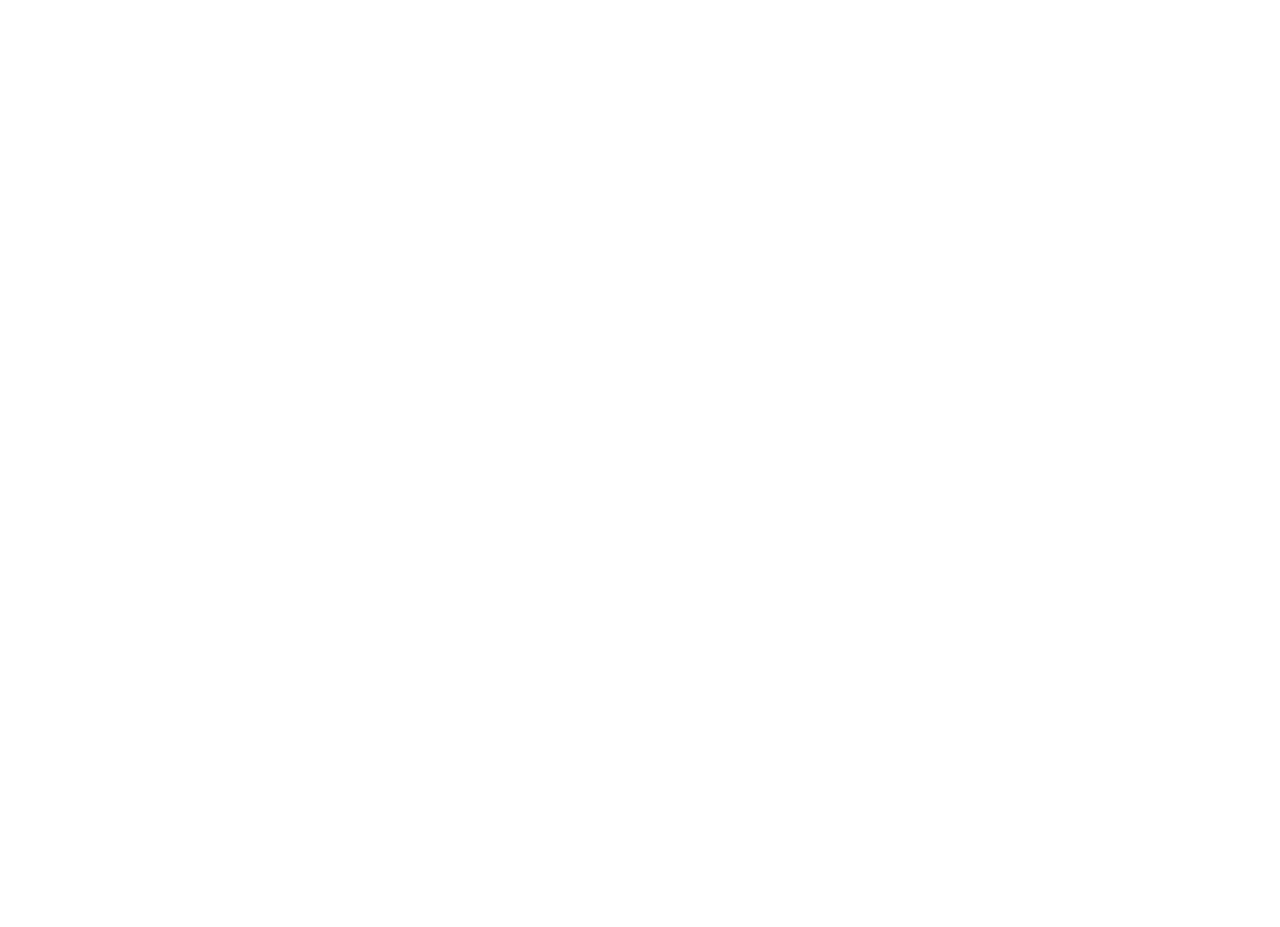
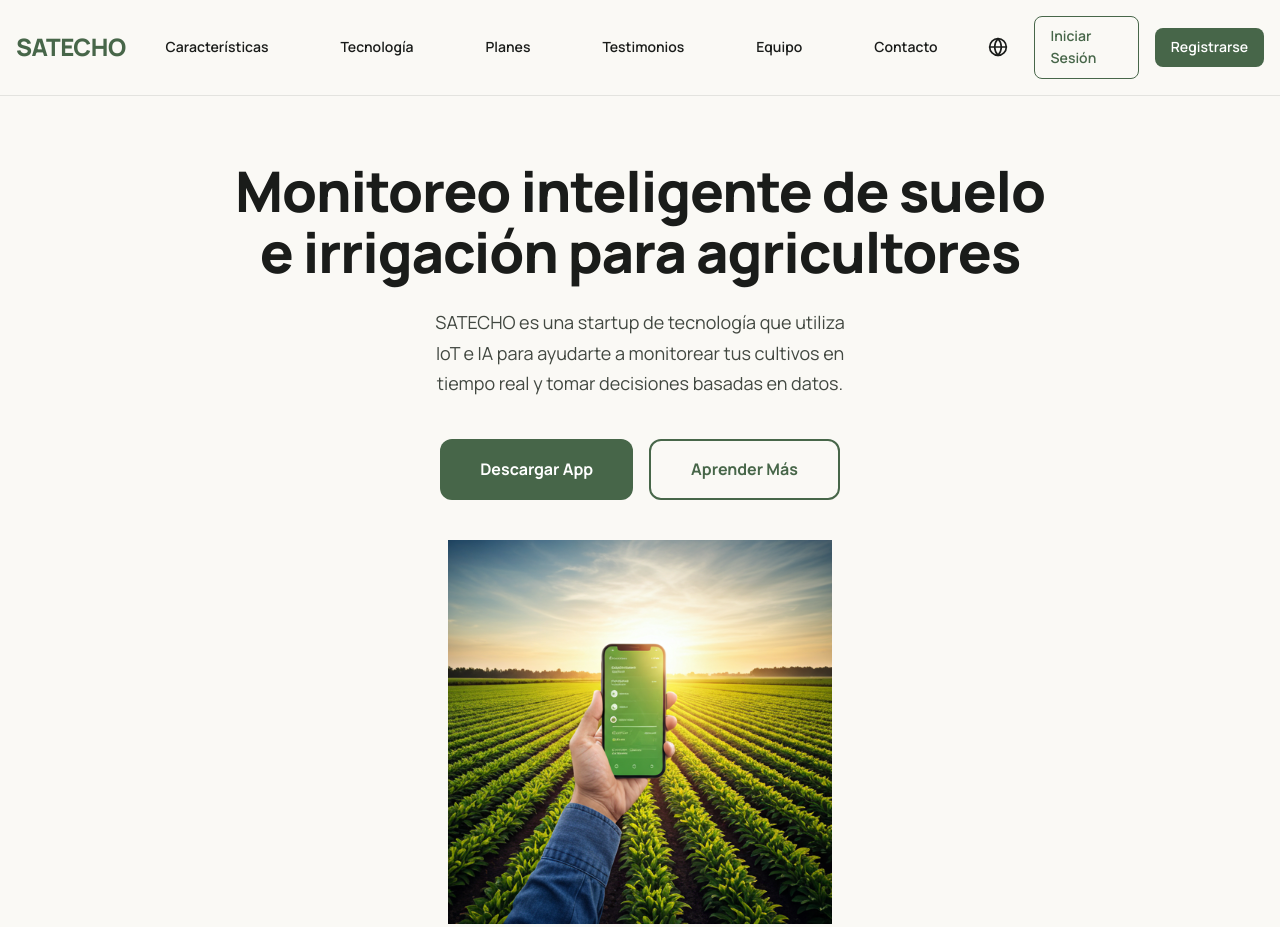
Before and after one commit to S-A-T-E-C-H-O/Landing_Page-SATECHO, a plain HTML site: page public/index.html in a window 1280 px wide. Before the commit the page ends 800 px from the top, so only its background shows below. Drawn offline with Linux system fonts and the light colour scheme.

Commit message:
feat(header): add the navigation and header section about the Agrosafe Landing Page

```diff
--- a/public/index.html
+++ b/public/index.html
@@ -1,38 +1,111 @@
 <!DOCTYPE html>
-<html lang="en">
+<html lang="es">
+
 <head>
-    <!--Global Metadata-->
+    <!-- Main Global Tags -->
     <meta charset="utf-8" />
     <meta name="viewport" content="width=device-width, initial-scale=1.0" />
     <meta http-equiv="X-UA-Compatible" content="ie=edge" />
     <link rel="icon" type="image/svg+xml" href="/favicon.svg" />
     <meta name="robots" content="all" />
 
-    <!--Font Preloads-->
-    <link rel="preload" as="font" href="/public/src/fonts/Manrope-Regular.woff2" type="font/woff2" crossorigin />
-    <link rel="preload" as="font" href="/public/src/fonts/Manrope-Bold.woff2" type="font/woff2" crossorigin />
+    <!-- Preconnects and Fonts -->
     <link rel="preconnect" href="https://fonts.googleapis.com">
     <link rel="preconnect" href="https://fonts.gstatic.com" crossorigin>
     <link href="https://fonts.googleapis.com/css2?family=Manrope:wght@200..800&display=swap" rel="stylesheet">
 
-    <!--Main Meta Tags-->
+    <!-- SEO Meta Tags -->
     <title>SATECHO</title>
     <meta name="title" content="SATECHO" />
-    <meta name="description" content="SATECHO is a technology startup founded on April 4, 2026, by a team of university engineers determined to solve a critical problem: farmers' vulnerability to unpredictable weather and the insecurity of their land. Our mission is to put technology at the service of those who work the land and the professionals who manage it. At SATECHO, we create user-friendly monitoring systems that help farmers manage their inputs and provide agronomists with accurate data to automatically protect crops. We aim to empower field teams to make better, evidence-based decisions, preventing losses and working with the peace of mind that comes from knowing their crops are always monitored and hydrated." />
+    <meta name="description"
+        content="SATECHO es una startup tecnológica fundada el 4 de abril de 2026 por un equipo de ingenieros universitarios decididos a resolver un problema crítico: la vulnerabilidad de los agricultores al clima impredecible y la inseguridad de sus tierras. Nuestra misión es poner la tecnología al servicio de quienes trabajan la tierra y los profesionales que la gestionan." />
+    <link rel="stylesheet" href="/public/src/styles/style.css" />
 
-    <!--Open Graph / Facebook-->
+    <!-- Open Graph / Facebook -->
     <meta property="og:type" content="website" />
     <meta property="og:title" content="SATECHO" />
-    <meta property="og:description" content="SATECHO is a technology startup founded on April 4, 2026, by a team of university engineers determined to solve a critical problem: farmers' vulnerability to unpredictable weather and the insecurity of their land. Our mission is to put technology at the service of those who work the land and the professionals who manage it. At SATECHO, we create user-friendly monitoring systems that help farmers manage their inputs and provide agronomists with accurate data to automatically protect crops. We aim to empower field teams to make better, evidence-based decisions, preventing losses and working with the peace of mind that comes from knowing their crops are always monitored and hydrated." />
+    <meta property="og:description"
+        content="SATECHO es una startup tecnológica dedicada a empoderar a agricultores y agrónomos con herramientas inteligentes de monitoreo." />
     <meta property="og:image" content="" />
 
-    <!--Twitter-->
+    <!-- Twitter -->
     <meta property="twitter:card" content="summary_large_image" />
     <meta property="twitter:title" content="SATECHO" />
-    <meta property="twitter:description" content="SATECHO is a technology startup founded on April 4, 2026, by a team of university engineers determined to solve a critical problem: farmers' vulnerability to unpredictable weather and the insecurity of their land. Our mission is to put technology at the service of those who work the land and the professionals who manage it. At SATECHO, we create user-friendly monitoring systems that help farmers manage their inputs and provide agronomists with accurate data to automatically protect crops. We aim to empower field teams to make better, evidence-based decisions, preventing losses and working with the peace of mind that comes from knowing their crops are always monitored and hydrated." />
+    <meta property="twitter:description"
+        content="SATECHO es una startup tecnológica dedicada a empoderar a agricultores y agrónomos con herramientas inteligentes de monitoreo." />
     <meta property="twitter:image" content="" />
 </head>
+
 <body>
+    <!-- Header and Navigation -->
+    <header class="header">
+        <nav class="header__nav" aria-label="Main navigation">
+            <div class="header__brand">
+                <a href="#hero" class="header__logo" data-i18n="nav.logo">SATECHO</a>
+                <button class="header__burger" id="burgerMenu" aria-label="Toggle menu" aria-expanded="false">
+                    <span class="header__burger-line"></span>
+                    <span class="header__burger-line"></span>
+                    <span class="header__burger-line"></span>
+                </button>
+            </div>
 
+            <!-- Navigation Menu -->
+            <ul class="header__menu" id="navMenu" role="menubar">
+                <li class="header__menu-item" role="none">
+                    <a href="#features" class="header__menu-link" role="menuitem" data-i18n="nav.features">Características</a>
+                </li>
+                <li class="header__menu-item" role="none">
+                    <a href="#technology" class="header__menu-link" role="menuitem" data-i18n="nav.technology">Tecnología</a>
+                </li>
+                <li class="header__menu-item" role="none">
+                    <a href="#pricing" class="header__menu-link" role="menuitem" data-i18n="nav.pricing">Planes</a>
+                </li>
+                <li class="header__menu-item" role="none">
+                    <a href="#testimonials" class="header__menu-link" role="menuitem" data-i18n="nav.testimonials">Testimonios</a>
+                </li>
+                <li class="header__menu-item" role="none">
+                    <a href="#team" class="header__menu-link" role="menuitem" data-i18n="nav.team">Equipo</a>
+                </li>
+                <li class="header__menu-item" role="none">
+                    <a href="#contact" class="header__menu-link" role="menuitem" data-i18n="nav.contact">Contacto</a>
+                </li>
+            </ul>
+
+            <div class="header__actions">
+                <div class="header__language">
+                    <button class="header__lang-btn" id="langToggle" aria-label="Cambiar idioma" aria-haspopup="true" aria-expanded="false">
+                        <svg width="20" height="20" viewBox="0 0 24 24" fill="none" stroke="currentColor" stroke-width="2" stroke-linecap="round" stroke-linejoin="round">
+                            <circle cx="12" cy="12" r="10"></circle>
+                            <line x1="2" y1="12" x2="22" y2="12"></line>
+                            <path d="M12 2a15.3 15.3 0 0 1 4 10 15.3 15.3 0 0 1-4 10 15.3 15.3 0 0 1-4-10 15.3 15.3 0 0 1 4-10z"></path>
+                        </svg>
+                    </button>
+                    <div class="header__lang-menu" id="langMenu" role="menu" aria-label="Seleccionar idioma">
+                        <button class="header__lang-option" data-lang="es" role="menuitem">Español</button>
+                        <button class="header__lang-option" data-lang="en" role="menuitem">English</button>
+                    </div>
+                </div>
+                <a href="#" class="header__auth-btn header__auth-btn--login" data-i18n="nav.login">Iniciar Sesión</a>
+                <a href="#" class="header__auth-btn header__auth-btn--signup" data-i18n="nav.signup">Registrarse</a>
+            </div>
+        </nav>
+    </header>
+
+    <main>
+        <section class="hero" id="hero">
+            <div class="hero__content">
+                <h1 class="hero__title" data-i18n="hero.title">Monitoreo inteligente de suelo e irrigación para agricultores</h1>
+                <p class="hero__subtitle" data-i18n="hero.subtitle">SATECHO es una startup de tecnología que utiliza IoT e IA para ayudarte a monitorear tus cultivos en tiempo real y tomar decisiones basadas en datos.</p>
+                <div class="hero__buttons">
+                    <button class="hero__btn hero__btn--primary" data-i18n="hero.cta_download">Descargar App</button>
+                    <button class="hero__btn hero__btn--secondary" data-i18n="hero.cta_learn">Aprender Más</button>
+                </div>
+            </div>
+            <div class="hero__image">
+                <img src="/public/src/images/Hero-Image.png" alt="SATECHO App en móvil" class="hero__img" loading="eager" fetchpriority="high" />
+            </div>
+        </section>
+    </main>
 </body>
+
 </html>
--- a/public/src/styles/style.css
+++ b/public/src/styles/style.css
@@ -0,0 +1,426 @@
+@layer reset, base, theme, components, utilities;
+
+@layer reset {
+  *, *::before, *::after {
+    margin: 0;
+    padding: 0;
+    box-sizing: border-box;
+  }
+}
+
+@layer base {
+  :root {
+    --surface-tint: #476649;
+    --primary: #476649;
+    --on-primary: #fff;
+    --primary-container: #7a9a7a;
+    --on-primary-container: #143119;
+    --inverse-primary: #aecfac;
+    --secondary: #575f6c;
+    --on-secondary: #fff;
+    --secondary-container: #dbe3f3;
+    --on-secondary-container: #5d6572;
+    --tertiary: #885036;
+    --on-tertiary: #fff;
+    --tertiary-container: #c38265;
+    --on-tertiary-container: #491e08;
+    --error: #ba1a1a;
+    --on-error: #fff;
+    --error-container: #ffdad6;
+    --on-error-container: #93000a;
+    --surface: #faf9f5;
+    --surface-bright: #faf9f5;
+    --surface-container-lowest: #fff;
+    --surface-container-low: #f4f4f0;
+    --surface-container: #eeeeea;
+    --surface-container-high: #e8e8e4;
+    --surface-container-highest: #e3e3df;
+    --surface-dim: #dadad6;
+    --surface-variant: #e3e3df;
+    --on-surface: #1a1c1a;
+    --on-surface-variant: #424841;
+    --inverse-surface: #2f312e;
+    --inverse-on-surface: #f1f1ed;
+    --outline: #737971;
+    --outline-variant: #c2c8bf;
+    --background: #faf9f5;
+    --on-background: #1a1c1a;
+    --primary-fixed: #c9ecc7;
+    --primary-fixed-dim: #aecfac;
+    --on-primary-fixed: #04210a;
+    --on-primary-fixed-variant: #304d33;
+    --secondary-fixed: #dbe3f3;
+    --secondary-fixed-dim: #bfc7d6;
+    --on-secondary-fixed: #141c27;
+    --on-secondary-fixed-variant: #3f4754;
+    --tertiary-fixed: #ffdbcc;
+    --tertiary-fixed-dim: #feb695;
+    --on-tertiary-fixed: #351000;
+    --on-tertiary-fixed-variant: #6b3921;
+    --text-display-lg: clamp(2.5rem, 1rem + 5vw, 3.5rem);
+    --text-headline-lg: clamp(1.75rem, 1rem + 3vw, 2.5rem);
+    --text-headline-md: clamp(1.5rem, 1rem + 2vw, 2rem);
+    --text-body-lg: 1.125rem;
+    --text-body-md: 1rem;
+    --text-label-md: 0.875rem;
+    --text-label-sm: 0.75rem;
+    --space-xs: 0.25rem;
+    --space-sm: 0.5rem;
+    --space-md: 1rem;
+    --space-lg: 1.5rem;
+    --space-xl: 2.5rem;
+    --space-xxl: 4rem;
+    --radius-sm: 0.25rem;
+    --radius-md: 0.5rem;
+    --radius-lg: 0.75rem;
+    --radius-xl: 1rem;
+    --radius-xxl: 1.5rem;
+    --radius-full: 9999px;
+    --shadow-sm: 0 1px 2px rgb(0 0 0 / 5%);
+    --shadow-md: 0 4px 12px rgb(0 0 0 / 8%);
+    --shadow-lg: 0 8px 24px rgb(71 102 73 / 12%);
+    --shadow-xl: 0 16px 48px rgb(71 102 73 / 16%);
+    --transition-fast: 150ms ease;
+    --transition-base: 250ms ease;
+    --transition-slow: 400ms ease;
+    --margin-mobile: 1rem;
+    --margin-tablet: 2rem;
+    --margin-desktop: 4rem;
+    --max-width: 1400px;
+  }
+
+  @media (prefers-reduced-motion: reduce) {
+    *, *::before, *::after {
+      animation-duration: 0.01ms !important;
+      animation-iteration-count: 1 !important;
+      transition-duration: 0.01ms !important;
+    }
+  }
+
+  html {
+    scroll-behavior: smooth;
+    text-size-adjust: 100%;
+  }
+
+  body {
+    font-family: Manrope, system-ui, sans-serif;
+    font-size: var(--text-body-md);
+    line-height: 1.6;
+    color: var(--on-surface);
+    background-color: var(--surface);
+    min-block-size: 100dvb;
+    overflow-x: hidden;
+  }
+
+  img, picture, video, canvas, svg {
+    display: block;
+    max-inline-size: 100%;
+    block-size: auto;
+  }
+
+  input, button, textarea, select {
+    font: inherit;
+    color: inherit;
+  }
+
+  p, h1, h2, h3, h4, h5, h6 {
+    overflow-wrap: break-word;
+    text-wrap: balance;
+  }
+}
+
+@layer components {
+  .header {
+    position: sticky;
+    inset-block-start: 0;
+    z-index: 100;
+    background-color: var(--surface);
+    border-block-end: 1px solid var(--surface-variant);
+    backdrop-filter: blur(12px);
+  }
+
+  .header__nav {
+    display: grid;
+    grid-template-columns: auto 1fr auto;
+    align-items: center;
+    gap: var(--space-lg);
+    padding: var(--space-md) var(--margin-mobile);
+    max-width: var(--max-width);
+    margin-inline: auto;
+  }
+
+  .header__brand {
+    display: flex;
+    align-items: center;
+    gap: var(--space-md);
+  }
+
+  .header__logo {
+    font-size: 1.5rem;
+    font-weight: 800;
+    color: var(--primary);
+    letter-spacing: -0.02em;
+    text-decoration: none;
+    transition: opacity var(--transition-fast);
+  }
+
+  .header__logo:hover {
+    opacity: 0.8;
+  }
+
+  .header__burger {
+    display: none;
+    flex-direction: column;
+    justify-content: center;
+    gap: 5px;
+    inline-size: 40px;
+    block-size: 40px;
+    background: transparent;
+    border: none;
+    cursor: pointer;
+    padding: var(--space-sm);
+    border-radius: var(--radius-md);
+    transition: background-color var(--transition-fast);
+  }
+
+  .header__burger:hover {
+    background-color: var(--surface-container);
+  }
+
+  .header__burger-line {
+    inline-size: 24px;
+    block-size: 2px;
+    background-color: var(--on-surface);
+    border-radius: var(--radius-full);
+    transition: transform var(--transition-base), opacity var(--transition-fast);
+  }
+
+  .header__burger.active .header__burger-line:nth-child(1) {
+    transform: translateY(7px) rotate(45deg);
+  }
+
+  .header__burger.active .header__burger-line:nth-child(2) {
+    opacity: 0;
+  }
+
+  .header__burger.active .header__burger-line:nth-child(3) {
+    transform: translateY(-7px) rotate(-45deg);
+  }
+
+  .header__menu {
+    display: flex;
+    justify-content: center;
+    align-items: center;
+    gap: var(--space-xl);
+    list-style: none;
+  }
+
+  .header__menu-item {
+    position: relative;
+  }
+
+  .header__menu-link {
+    display: inline-block;
+    padding: var(--space-sm) var(--space-md);
+    font-size: var(--text-label-md);
+    font-weight: 600;
+    color: var(--on-surface);
+    text-decoration: none;
+    border-radius: var(--radius-md);
+    transition: color var(--transition-fast), background-color var(--transition-fast);
+  }
+
+  .header__menu-link:hover,
+  .header__menu-link.active {
+    color: var(--primary);
+    background-color: var(--primary-fixed);
+  }
+
+  .header__actions {
+    display: flex;
+    align-items: center;
+    gap: var(--space-md);
+  }
+
+  .header__language {
+    position: relative;
+  }
+
+  .header__lang-btn {
+    display: flex;
+    align-items: center;
+    justify-content: center;
+    inline-size: 40px;
+    block-size: 40px;
+    background: transparent;
+    border: none;
+    cursor: pointer;
+    font-size: 1.25rem;
+    border-radius: var(--radius-md);
+    transition: background-color var(--transition-fast);
+  }
+
+  .header__lang-btn:hover {
+    background-color: var(--surface-container);
+  }
+
+  .header__lang-menu {
+    position: absolute;
+    inset-block-start: calc(100% + var(--space-xs));
+    inset-inline-end: 0;
+    display: none;
+    flex-direction: column;
+    min-inline-size: 120px;
+    background-color: var(--surface-bright);
+    border: 1px solid var(--surface-variant);
+    border-radius: var(--radius-lg);
+    box-shadow: var(--shadow-lg);
+    overflow: hidden;
+    z-index: 101;
+  }
+
+  .header__lang-menu.active {
+    display: flex;
+  }
+
+  .header__lang-option {
+    padding: var(--space-sm) var(--space-md);
+    background: transparent;
+    border: none;
+    text-align: start;
+    font-size: var(--text-label-md);
+    font-weight: 600;
+    color: var(--on-surface);
+    cursor: pointer;
+    transition: background-color var(--transition-fast), color var(--transition-fast);
+  }
+
+  .header__lang-option:hover {
+    background-color: var(--primary-fixed);
+    color: var(--primary);
+  }
+
+  .header__auth-btn {
+    display: inline-flex;
+    align-items: center;
+    justify-content: center;
+    padding: var(--space-sm) var(--space-md);
+    font-size: var(--text-label-md);
+    font-weight: 600;
+    text-decoration: none;
+    border-radius: var(--radius-md);
+    transition: all var(--transition-fast);
+    cursor: pointer;
+    border: none;
+  }
+
+  .header__auth-btn--login {
+    color: var(--primary);
+    background-color: transparent;
+    border: 1.5px solid var(--primary);
+  }
+
+  .header__auth-btn--login:hover {
+    background-color: var(--primary);
+    color: var(--on-primary);
+  }
+
+  .header__auth-btn--signup {
+    background-color: var(--primary);
+    color: var(--on-primary);
+  }
+
+  .header__auth-btn--signup:hover {
+    background-color: var(--primary-container);
+  }
+
+  .hero {
+    display: grid;
+    grid-template-columns: 1fr;
+    gap: var(--space-xl);
+    align-items: center;
+    padding: var(--space-xxl) var(--margin-mobile);
+    max-width: var(--max-width);
+    margin-inline: auto;
+    min-block-size: calc(100dvb - 70px);
+  }
+
+  .hero__content {
+    display: flex;
+    flex-direction: column;
+    gap: var(--space-lg);
+    text-align: center;
+  }
+
+  .hero__title {
+    font-size: var(--text-display-lg);
+    font-weight: 800;
+    line-height: 1.1;
+    letter-spacing: -0.02em;
+    color: var(--on-surface);
+  }
+
+  .hero__subtitle {
+    font-size: var(--text-body-lg);
+    line-height: 1.7;
+    color: var(--on-surface-variant);
+    max-inline-size: 600px;
+    margin-inline: auto;
+  }
+
+  .hero__buttons {
+    display: flex;
+    flex-wrap: wrap;
+    justify-content: center;
+    gap: var(--space-md);
+    margin-block-start: var(--space-md);
+  }
+
+  .hero__btn {
+    display: inline-flex;
+    align-items: center;
+    justify-content: center;
+    padding: var(--space-md) var(--space-xl);
+    font-size: var(--text-body-md);
+    font-weight: 700;
+    border-radius: var(--radius-lg);
+    border: none;
+    cursor: pointer;
+    transition: all var(--transition-fast);
+    text-decoration: none;
+  }
+
+  .hero__btn--primary {
+    background-color: var(--primary);
+    color: var(--on-primary);
+  }
+
+  .hero__btn--primary:hover {
+    background-color: var(--primary-container);
+    transform: translateY(-2px);
+    box-shadow: var(--shadow-md);
+  }
+
+  .hero__btn--secondary {
+    background-color: transparent;
+    color: var(--primary);
+    border: 2px solid var(--primary);
+  }
+
+  .hero__btn--secondary:hover {
+    background-color: var(--primary-fixed);
+  }
+
+  .hero__image {
+    display: flex;
+    justify-content: center;
+    align-items: center;
+  }
+
+  .hero__img {
+    max-inline-size: 100%;
+    block-size: auto;
+    border-radius: var(--radius-xl);
+    aspect-ratio: 4/3;
+    object-fit: contain;
+  }
```
Also changed, not shown: public/src/images/Abraham.jpg (added), public/src/images/Brenda.jpg (added), public/src/images/Carlos-Ruiz-testimonial.png (added), public/src/images/Downloads-AgroSafe-Mobile.png (added), public/src/images/Elena-Gomez-testimonial.png (added), public/src/images/Hero-Image.png (added), public/src/images/IoT-AgroSafe-Device.png (added), public/src/images/Jose-Diego.jpg (added), public/src/images/Marco-Soto-testimonial.png (added), public/src/images/Raul.jpeg (added), public/src/images/Yasser.jpeg (added), public/src/images/usability-IoT-AgroSafe.png (added).
